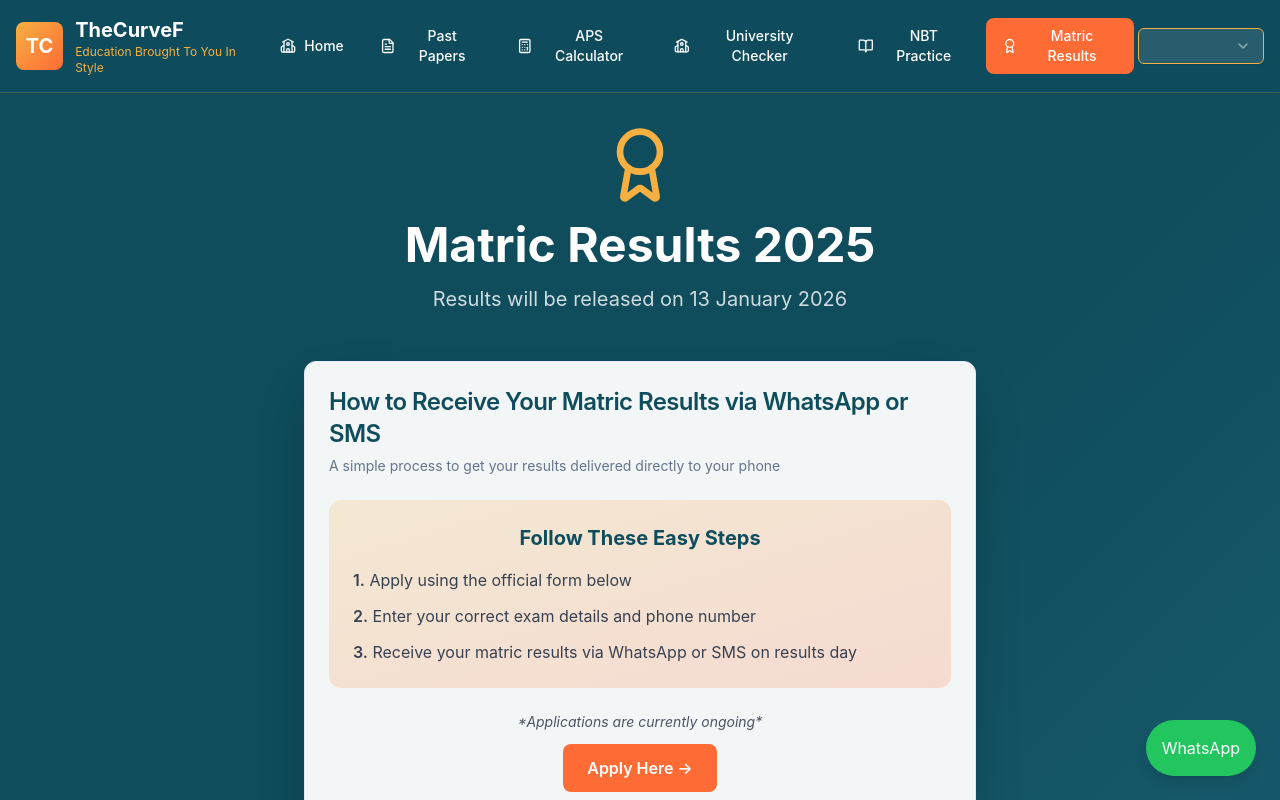
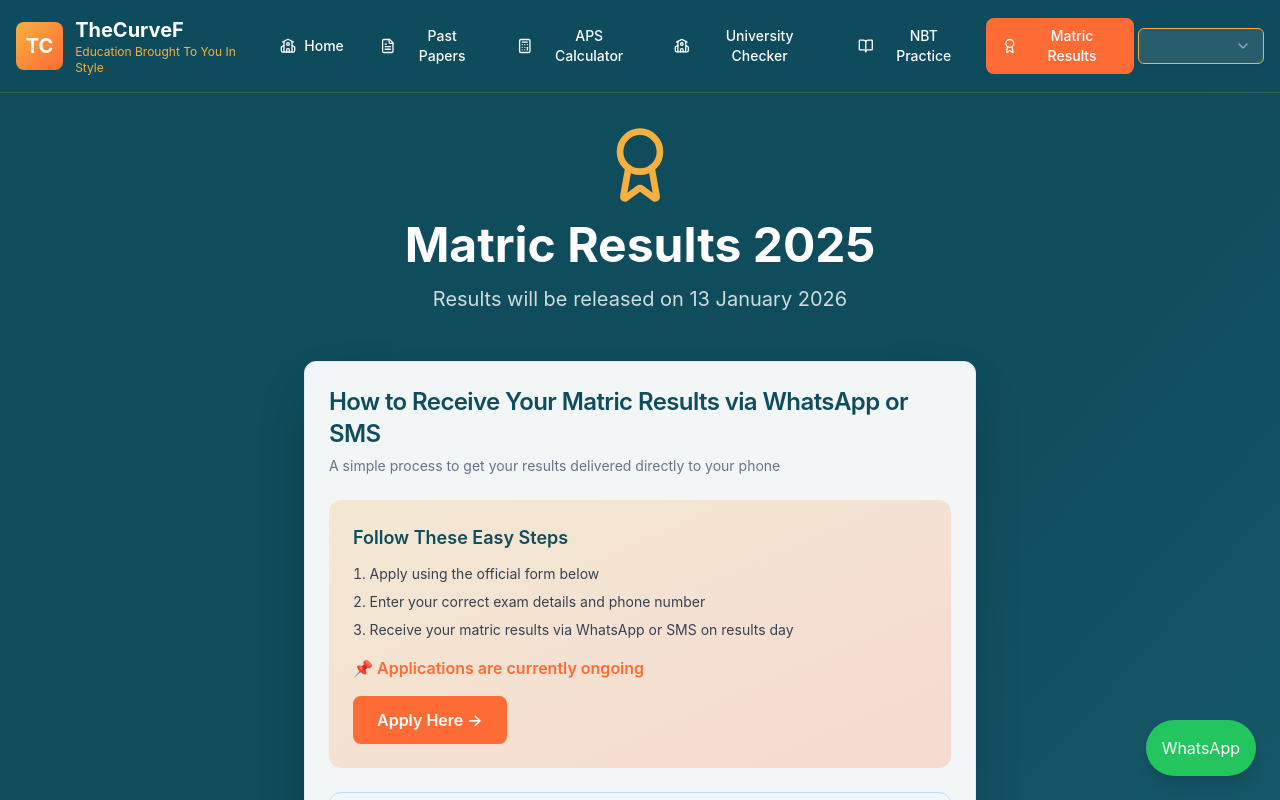
Before and after one commit to Welcome-to-GitHub2/thecurvef-website, a Next.js app: page / in a window 1280 px wide. Both pictures are taken after a click on the button "Matric Results". Shown: the top 800 px of the page. Built offline with nearby package versions, Linux system fonts and the light colour scheme.

Commit message:
Add WhatsApp/SMS matric results process with DBE link and disclaimer

```diff
--- a/app/page.js
+++ b/app/page.js
@@ -841,55 +841,76 @@ if (aps >= 26) programmes.push({
   </CardHeader>
 
   <CardContent className="space-y-6">
-    {/* Process */}
-    <div className="p-6 bg-gradient-to-br from-[#F5B041]/20 to-[#FF6B35]/20 rounded-xl">
-      <h3 className="text-xl font-bold text-[#0F4C5C] mb-4 text-center">
+    {/* Steps */}
+    <div className="bg-gradient-to-br from-[#F5B041]/20 to-[#FF6B35]/20 p-6 rounded-xl">
+      <h3 className="font-semibold text-lg text-[#0F4C5C] mb-3">
         Follow These Easy Steps
       </h3>
 
-      <ol className="space-y-3 text-gray-700 text-sm md:text-base">
-        <li>
-          <span className="font-semibold">1.</span> Apply using the official form below
-        </li>
-        <li>
-          <span className="font-semibold">2.</span> Enter your correct exam details and phone number
-        </li>
-        <li>
-          <span className="font-semibold">3.</span> Receive your matric results via WhatsApp or SMS on results day
-        </li>
+      <ol className="list-decimal list-inside space-y-2 text-gray-700 text-sm">
+        <li>Apply using the official form below</li>
+        <li>Enter your correct exam details and phone number</li>
+        <li>Receive your matric results via WhatsApp or SMS on results day</li>
       </ol>
-    </div>
-
-    {/* Apply CTA */}
-    <div className="text-center">
-      <p className="text-sm text-gray-600 mb-3 italic">
-        *Applications are currently ongoing*
+
+      <p className="mt-4 font-semibold text-[#FF6B35]">
+        📌 Applications are currently ongoing
       </p>
 
       <a
         href="https://tinyurl.com/atwc7kbd"
         target="_blank"
         rel="noopener noreferrer"
-        className="inline-block bg-[#FF6B35] text-white px-6 py-3 rounded-lg font-semibold hover:bg-[#e85c2c] transition"
+        className="inline-block mt-4 bg-[#FF6B35] text-white px-6 py-3 rounded-lg font-semibold hover:bg-[#e85c2c] transition"
       >
         Apply Here →
       </a>
     </div>
 
-    {/* Extra Info */}
-    <Card className="bg-blue-50 border-blue-200">
-      <CardContent className="pt-6">
-        <h4 className="font-semibold text-[#0F4C5C] mb-2">Important Notes:</h4>
-        <ul className="text-sm text-gray-600 space-y-2">
-          <li>• Results are released in January</li>
-          <li>• Ensure your phone number is active</li>
-          <li>• This service helps you avoid queues and delays</li>
-          <li>• Official DBE results still apply</li>
-        </ul>
-      </CardContent>
-    </Card>
+    {/* Important Notes */}
+    <div className="bg-blue-50 border border-blue-200 rounded-xl p-5">
+      <h4 className="font-semibold text-[#0F4C5C] mb-3">
+        Important Notes
+      </h4>
+
+      <ul className="text-sm text-gray-700 space-y-2">
+        <li>• Results are released in January</li>
+        <li>• Ensure your phone number is active and correct</li>
+        <li>• This service helps you avoid queues and delays</li>
+        <li>• Official DBE results still apply</li>
+      </ul>
+
+      {/* DBE Link */}
+      <div className="mt-4">
+        <p className="text-sm text-gray-700 mb-2 font-medium">
+          Check results directly from the Department of Basic Education:
+        </p>
+
+        <a
+          href="https://www.education.gov.za/MatricResults/ExamResults.aspx"
+          target="_blank"
+          rel="noopener noreferrer"
+          className="text-[#0F4C5C] font-semibold underline hover:text-[#FF6B35]"
+        >
+          Official DBE Matric Results Portal →
+        </a>
+
+        <p className="text-xs text-gray-600 mt-2">
+          Enter your examination number to view and verify your results.
+        </p>
+      </div>
+    </div>
+
+    {/* Disclaimer */}
+    <div className="bg-gray-100 border border-gray-300 rounded-xl p-4 text-xs text-gray-600">
+      <strong>Disclaimer:</strong> The WhatsApp/SMS results service is provided
+      for convenience only. TheCurveF is not affiliated with the Department of
+      Basic Education (DBE). All matric results are official only when confirmed
+      via the DBE website or your school.
+    </div>
   </CardContent>
 </Card>
+
 
           </div>
         )}
```
